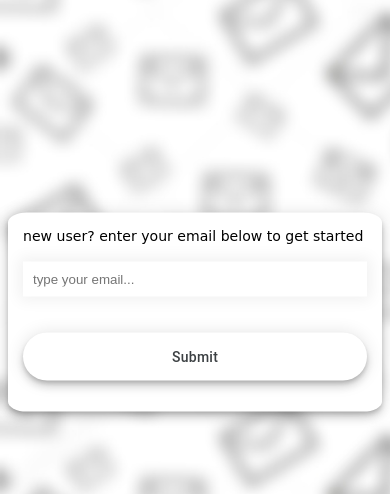
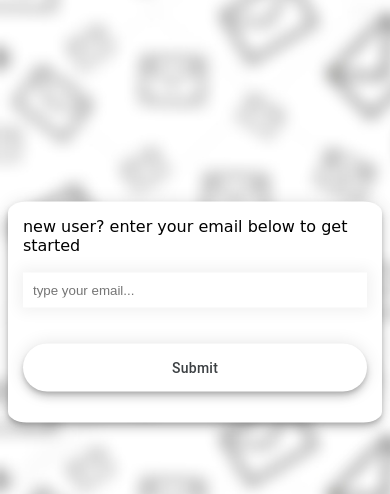
Before and after one commit to vitalie7bocicov/empub, a PHP site: page / in a window 390 px wide. Shown: the part 278-772 px from the top of the page. Run offline with PHP 8.4, Linux system fonts and the light colour scheme.

Commit message:
Update logIN.css

```diff
--- a/EMPub/styles/logIN.css
+++ b/EMPub/styles/logIN.css
@@ -79,7 +79,7 @@ input[type="email"] {
 
 label {
   font-family: cursive;
-  font-size: 88%;
+  font-size: 18px;
 }
 
 img {
@@ -113,4 +113,8 @@ img {
     width: 60%;
     height: auto;
   }
+
+   label{
+     font-size:100%;
+  }
 }
```
